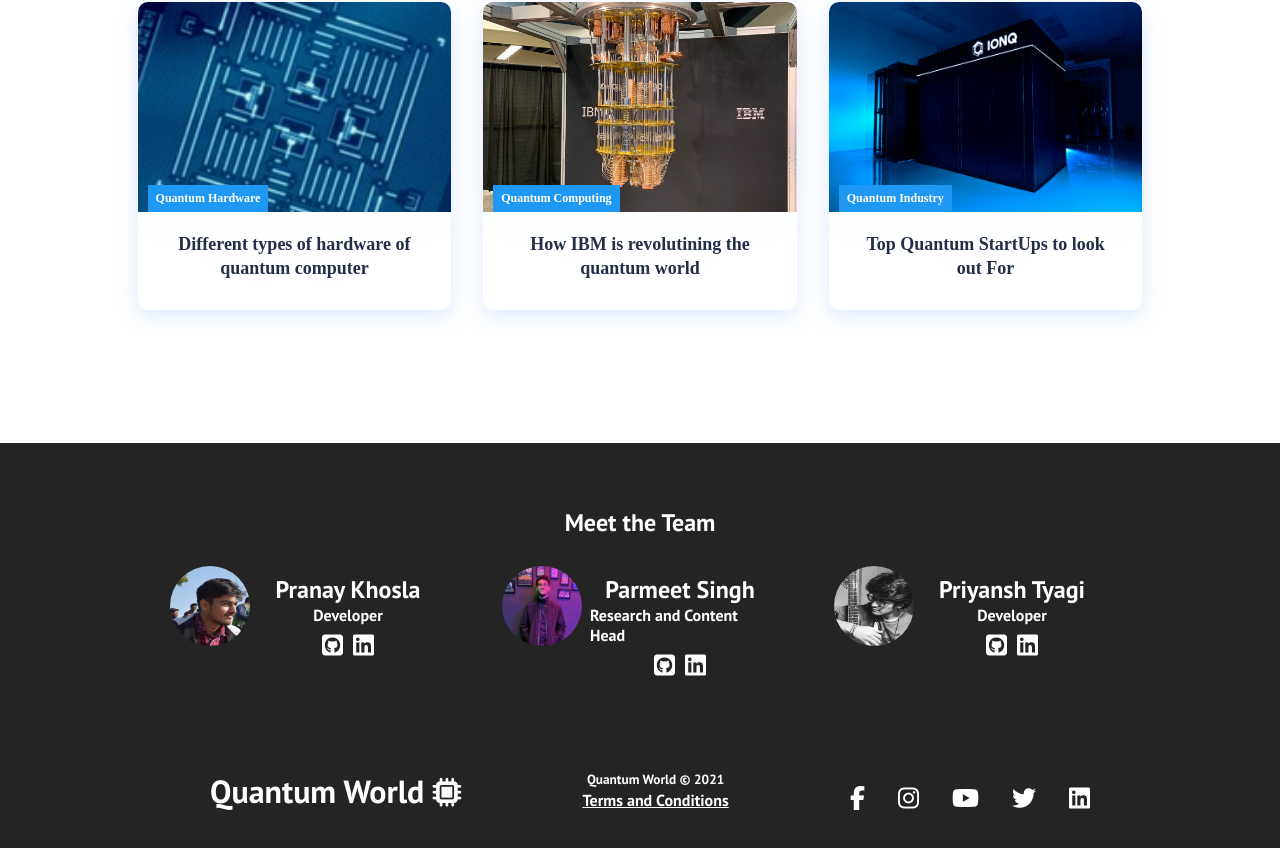
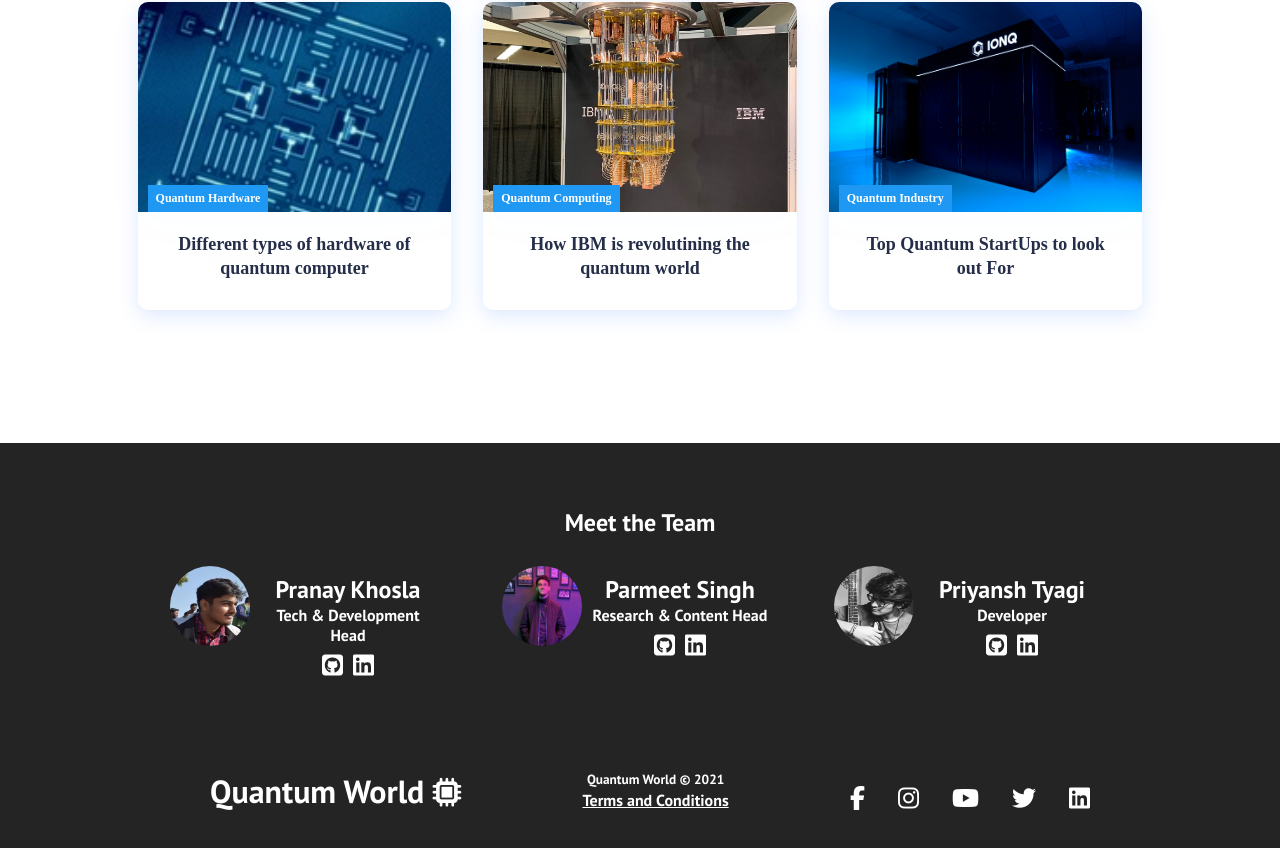
Before and after one commit to PranayK-666/qc-world, a React (Create React App) app: page /tnc in a window 1280 px wide. Shown: the part 1517-2365 px from the top of the page. Built offline with nearby package versions, Linux system fonts and the light colour scheme.

Commit message:
footer title

```diff
--- a/src/components/footer/Footer.js
+++ b/src/components/footer/Footer.js
@@ -15,7 +15,7 @@ function Footer() {
           <div class="footer-link-items">
             <TeamMember
               name="Pranay Khosla"
-              about="Developer"
+              about="Tech & Development Head"
               github="https://github.com/pranayk-666"
               linkedin="https://www.linkedin.com/in/pranay-k-50432554/"
               img={developer}
@@ -24,7 +24,7 @@ function Footer() {
           <div class="footer-link-items">
             <TeamMember
               name="Parmeet Singh"
-              about="Research and Content Head"
+              about="Research & Content Head"
               github="https://github.com/singhmeet11"
               img={writer}
             />
--- a/src/components/teamMember/TeamMember.css
+++ b/src/components/teamMember/TeamMember.css
@@ -17,6 +17,10 @@
   justify-content: center;
   width: 200px;
   color: #fff;
+}
+
+.member-about {
+  text-align: center;
 }
 
 .member-social-icons {
```
